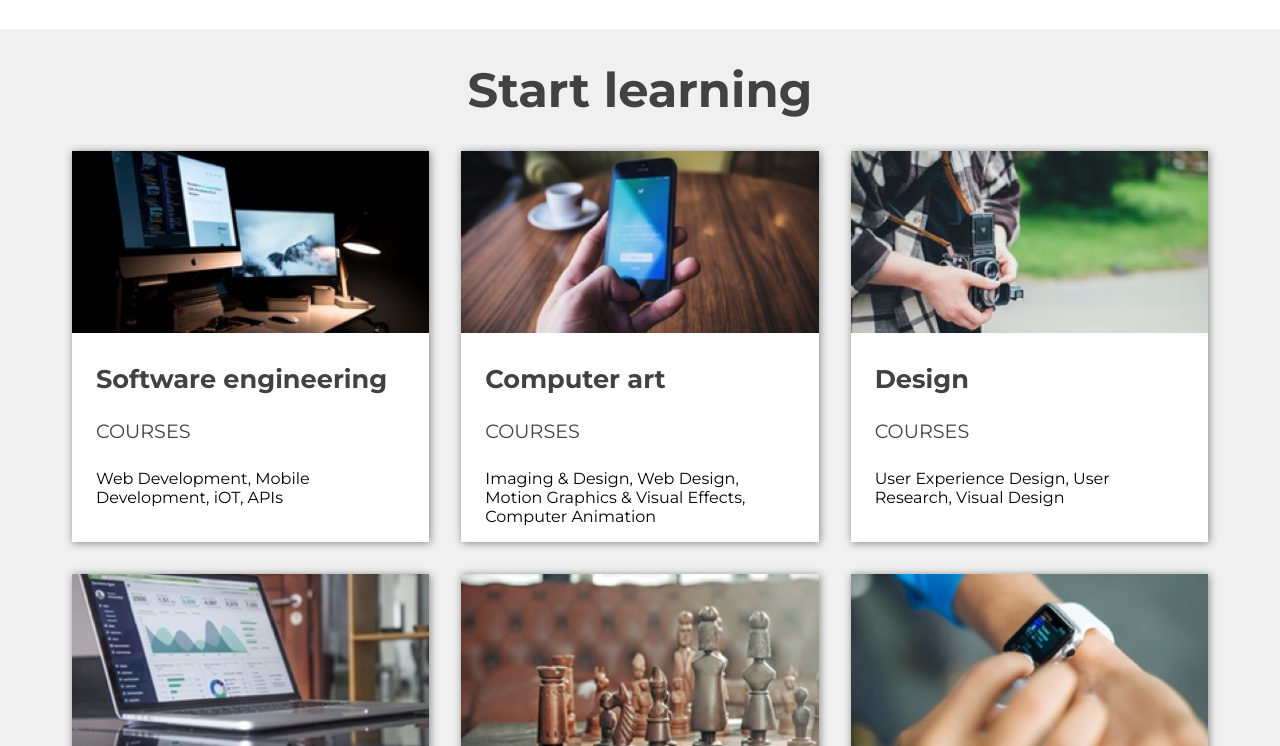
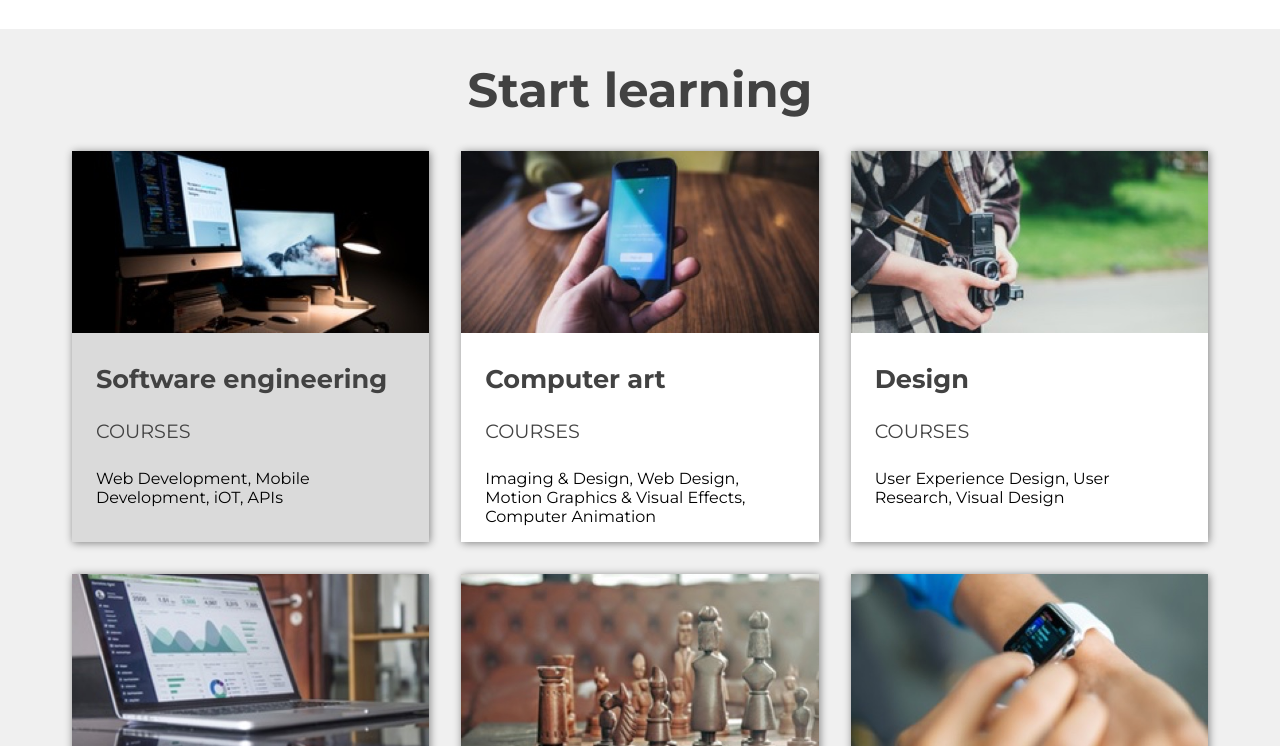
Before and after one commit to lsp01/colmar, a plain HTML site: page index.html in a window 1280 px wide. In both pictures the pointer is over the element 250 px from the left and 1824 px from the top of the page. Shown: the part 1478-2224 px from the top of the page. Drawn offline with Linux system fonts and the light colour scheme.

Commit message:
final final css

```diff
--- a/resources/css/style.css
+++ b/resources/css/style.css
@@ -219,6 +219,12 @@ a:hover {
     filter: drop-shadow(1px 1px 4px grey);
 }
 
+.course-card:hover {
+    background: var(--bg-2);
+    cursor: pointer;
+    transition: all 0.4s;
+}
+
 .course-card-img img {
     width: 100%;
     height: auto;
```
